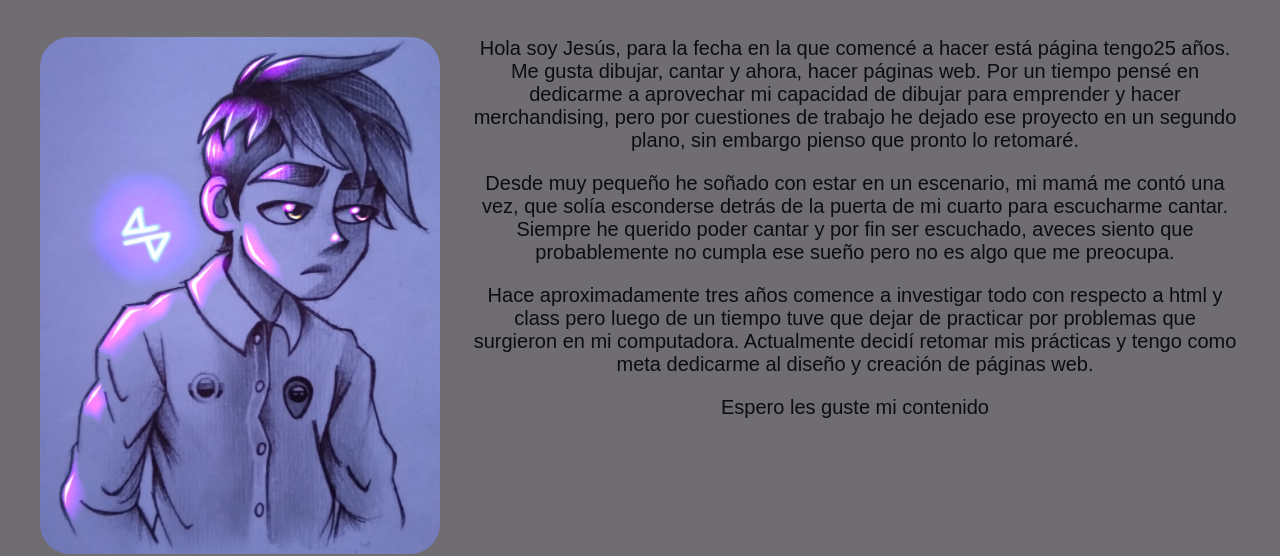
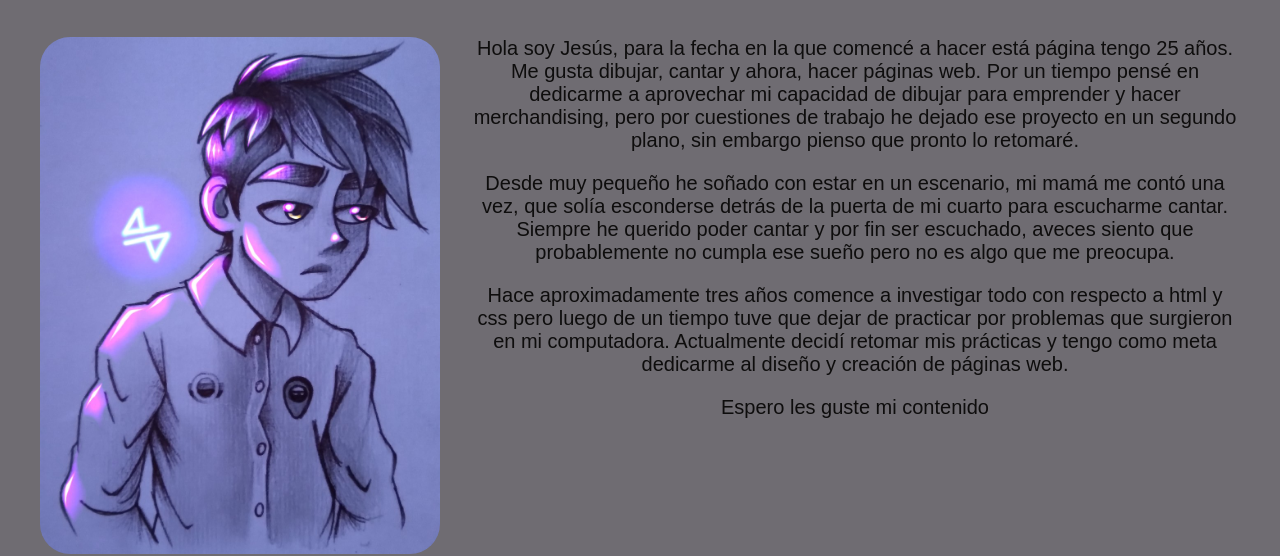
Before and after one commit to jpsusnado/the-art-rain, a plain HTML site: page index.html in a window 1280 px wide. Shown: the part 281-837 px from the top of the page. Drawn offline with Linux system fonts and the light colour scheme.

Commit message:
Corrección de ortografía

```diff
--- a/index.html
+++ b/index.html
@@ -27,7 +27,7 @@
         <article class="contenido">
 
                 <img class="dibujo" src="./dibujo.jpg" alt="">
-                <p class="presentacion" >Hola soy Jesús, para la fecha en la que comencé a hacer está página tengo25 años.
+                <p class="presentacion" >Hola soy Jesús, para la fecha en la que comencé a hacer está página tengo 25 años.
                     Me gusta dibujar, cantar y ahora, hacer páginas web. Por un tiempo pensé en dedicarme a aprovechar
                     mi capacidad de dibujar para emprender y hacer merchandising, pero por cuestiones de trabajo he dejado
                     ese proyecto en un segundo plano, sin embargo pienso que pronto lo retomaré.
@@ -36,7 +36,7 @@
                     que solía esconderse detrás de la puerta de mi cuarto para escucharme cantar. Siempre he querido poder
                     cantar y por fin ser escuchado, aveces siento que probablemente no cumpla ese sueño pero no es algo que me preocupa.
                 </p>
-                <p class="presentacion" >Hace aproximadamente tres años comence a investigar todo con respecto a html y class
+                <p class="presentacion" >Hace aproximadamente tres años comence a investigar todo con respecto a html y css
                     pero luego de un tiempo tuve que dejar de practicar por problemas que surgieron en mi computadora. Actualmente
                     decidí retomar mis prácticas y tengo como meta dedicarme al diseño y creación de páginas web.
                 </p>
```
